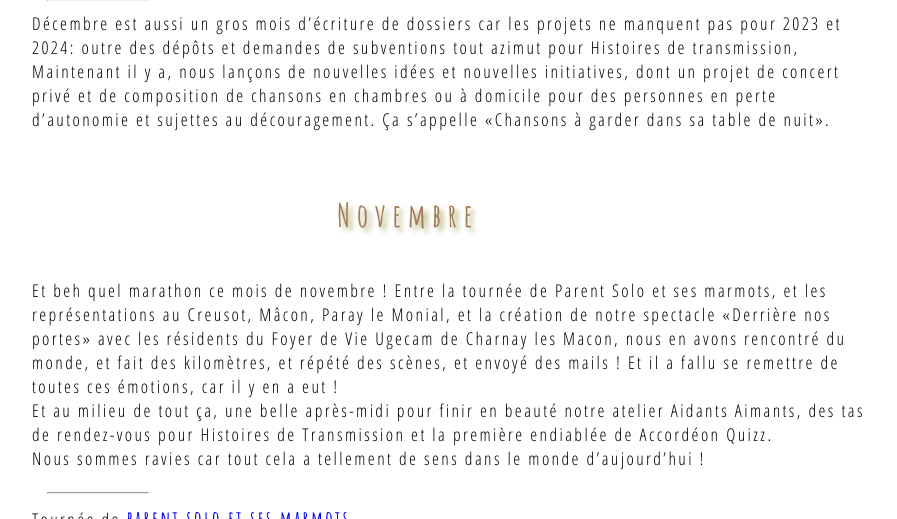
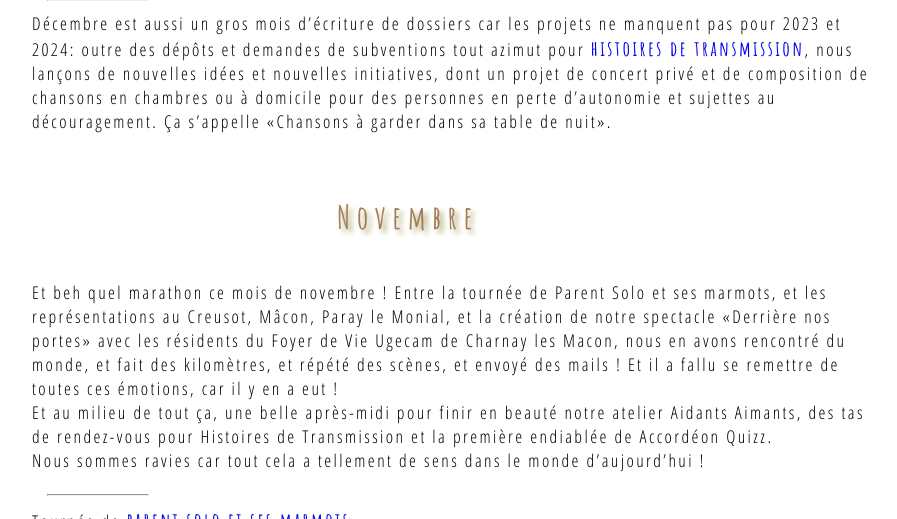
Before and after one commit to leshnik/revertouthaut, a Jekyll site: the page built from actualites.md, in a window 1280 px wide and 900 px high, scrolled down 1342 px, cut to the strip 249-768 px from the top of the window. Shown: the whole strip, without its empty margins (232-1129 px from the left). Built offline with Jekyll 4.4.1, drawn with Linux system fonts in a browser that asks for light colours.

Commit message:
cut phrase in décembre after outre

```diff
--- a/actualites.md
+++ b/actualites.md
@@ -26,7 +26,7 @@ organisée par la MSA des Portes de Bretagne
     <hr>
     <li>Le Livret <a href="aidantes-aimantes-le-livret">Aidantes Aimantes</a> qui regroupe textes, chansons et photographies composés pendant les deux ans d’ateliers est en ligne ici: <a href="Aidantes Aimantes_compressed.pdf" download="Aidantes Aimantes_Le livret"><div class="center-block"><img src="https://res.cloudinary.com/dnxcesebo/image/upload/v1672376092/le_livret_aidantes_aimantes_p1_rehewk.png"></div></a></li>
     <hr>
-    <li>Décembre est aussi un gros mois d’écriture de dossiers car les projets ne manquent pas pour 2023 et 2024: outre des dépôts et demandes de subventions tout azimut pour Histoires de transmission, Maintenant il y a, nous lançons de nouvelles idées et nouvelles initiatives, dont un projet de concert privé et de composition de chansons en chambres ou à domicile pour des personnes en perte d’autonomie et sujettes au découragement. Ça s’appelle «Chansons à garder dans sa table de nuit».</li>
+    <li>Décembre est aussi un gros mois d’écriture de dossiers car les projets ne manquent pas pour 2023 et 2024: outre des dépôts et demandes de subventions tout azimut pour <a href="histoires-de-transimission">histoires de transmission</a>,  nous lançons de nouvelles idées et nouvelles initiatives, dont un projet de concert privé et de composition de chansons en chambres ou à domicile pour des personnes en perte d’autonomie et sujettes au découragement. Ça s’appelle «Chansons à garder dans sa table de nuit».</li>
 </ul>
 <h2>Novembre</h2>
 <ul class="institutions">
```
